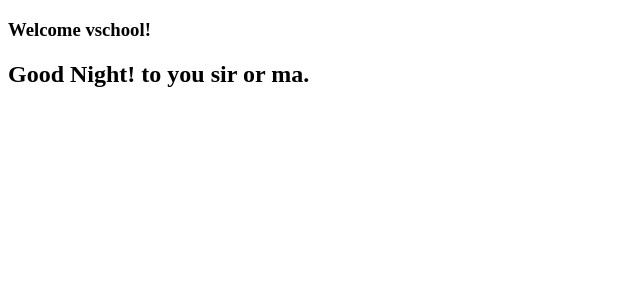
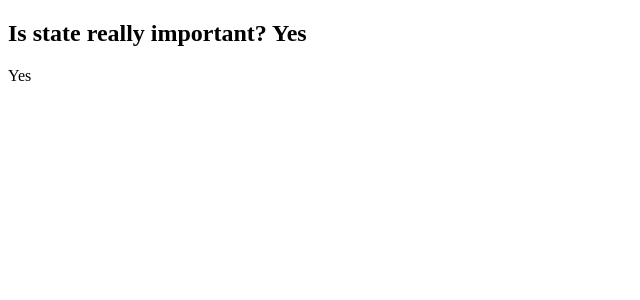
Before and after one commit to Tunji545/freecodecamp-create-react-app-windows, a React (Create React App) app: page / in a window 1280 px wide. Shown: the top 300 px of the page, without its empty margins (0-640 px from the left). Built offline with nearby package versions, Linux system fonts and the light colour scheme.

Commit message:
State Component 2

```diff
--- a/src/App.js
+++ b/src/App.js
@@ -1,49 +1,28 @@
 import React from "react";
 
 class App extends React.Component {
+  constructor() {
+    super();
+    this.state = {
+      answer: "Yes"
+    }
+  }
 
   render() {
-
-    return(
-
+    return (
       <div>
-        <Heading username="vschool"/>
-        <Greeting />
+        <h2>Is state really important? {this.state.answer}</h2>
+        <ChildComponent answer={this.state.answer} />
       </div>
     )
   }
 }
 
-class Heading extends React.Component {
+class ChildComponent extends React.Component {
 
   render() {
-
     return (
-      <h3>Welcome {this.props.username}!</h3>
-    )
-  }
-}
-
-class Greeting extends React.Component {
-
-  render() {
-    const date = new Date();
-    const hour = date.getHours();
-    let timeOfDay;
-    if (hour < 12) {
-      timeOfDay = "Good Morning!";
-    }
-    else if (hour > 12 && hour < 17) {
-      timeOfDay = "Good Afternoon!";
-    }
-    else {
-      timeOfDay = "Good Night!"
-    }
-
-    return (
-      <div>
-        <h2>{timeOfDay} to you sir or ma.</h2>
-      </div>
+      <p>{this.props.answer}</p>
     )
   }
 }
```
